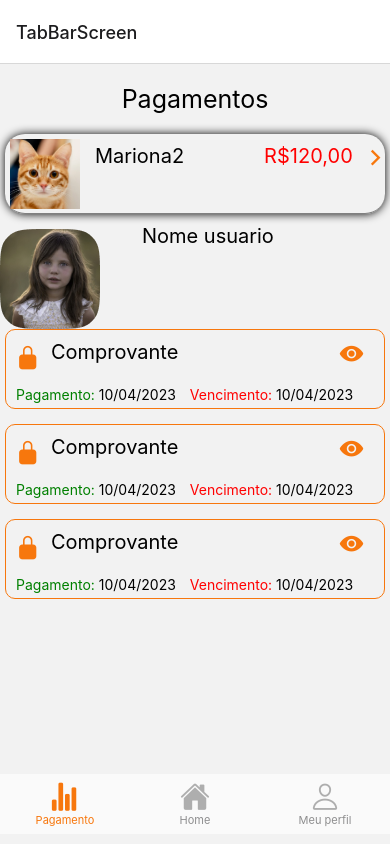
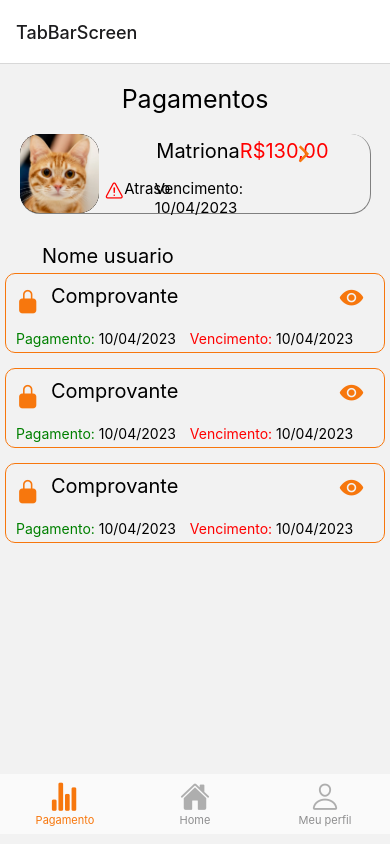
Before and after one commit to alexandy7/VanGo, a React Native app: screen /Pagamento in a window 390 px wide. Built offline with nearby package versions, Linux system fonts and the light colour scheme.

Commit message:
card responsivo

```diff
--- /dev/null
+++ b/Src/Componentes/Common/CardPagamento.jsx
@@ -0,0 +1,128 @@
+import React from "react";
+import { View, StyleSheet, Text, TouchableOpacity, Image } from "react-native";
+import { Ionicons } from '@expo/vector-icons'
+
+export default function CardPagamento({item})
+{
+
+    return(
+        <View style={styles.container}>
+            <View style={styles.divimagem}>
+                <Image source={require('../../../assets/gato.jpg')} style={styles.divimagem}/>
+            </View>
+
+            <View style={styles.containertexto}>
+
+                <View style={styles.divtextosuperior}>
+                    <Text style={styles.nome}>Matriona</Text>
+                    <Text style={styles.fatura}>R$130,00</Text>
+                    <TouchableOpacity style={styles.seta}>
+                        <Ionicons name="chevron-forward-outline" size={27} color='#F7770D'/>
+                    </TouchableOpacity>
+                </View>
+
+                <View style={styles.divtextoinferior}>
+
+                    <View style={styles.alinhatexto}>
+                        <Ionicons style={styles.warning} name="warning-outline" size={20} color='red'/>
+                        <Text style={styles.situacao}>Atraso</Text>
+                    </View>
+
+                    <Text style={styles.vencimento}>Vencimento: 10/04/2023</Text>
+
+                </View>
+
+            </View>
+
+        </View>
+    )
+}
+
+const styles = StyleSheet.create({
+    container: {
+        width: "90%",
+        height: 80,
+        borderColor: 'grey',
+        borderRadius: 20,
+        alignSelf: 'center',
+        borderBottomWidth: 1,
+        borderRightWidth: 1,
+        // shadowRadius: 10,
+        marginBottom: 35,
+        display: "flex",
+        flexDirection: "row"
+    },
+
+    divimagem: {
+        height: 79,
+        width: 79,
+        backgroundColor: "black",
+        position: "relative",
+        borderRadius: 20,
+    },
+
+    containertexto: {
+        display: "flex",
+        flexDirection: "column",
+        position: "relative",
+    },
+
+    divtextosuperior: {
+        display: "flex",
+        flexDirection: "row",
+        justifyContent: "space-between",
+        width: "80%",
+        height: 40,
+        position: "relative",
+        top: 5
+    },
+
+    nome: {
+        position:"relative",
+        fontSize: 20,
+        left: "30%"
+    },
+
+    fatura: {
+        position:"relative",
+        left: "30%",
+        fontSize: 20,
+        color: "red"
+    },
+
+    seta: {
+        position:"relative",
+        left: "10%"
+    },
+
+    divtextoinferior: {
+        display: "flex",
+        flexDirection: "row",
+        justifyContent: "space-between",
+        width: "80%",
+        height: 40,
+        position: "relative",
+        top: 5
+    },
+
+    warning: {
+        position: "relative",
+    },
+
+    situacao: {
+        position: "relative",
+        fontSize: 15
+    },
+
+    alinhatexto:{
+        display: "flex",
+        flexDirection: "row",
+        left: "3%"
+    },
+
+    vencimento: {
+        position: "relative",
+        fontSize: 15,
+        right: "5%"
+    }
+})
--- a/Src/Pages/Pagamento/Pagamento.jsx
+++ b/Src/Pages/Pagamento/Pagamento.jsx
@@ -3,6 +3,7 @@ import { useEffect, useState} from "react";
 import ComprovanteEnviado from "../../Componentes/Common/ComprovanteEnviado"
 import Api from "../../services/Api";
 import NotificacaoDePagamento from "../../Componentes/Common/NotificacaoPagamento";
+import CardPagamento from "../../Componentes/Common/CardPagamento";
 
 export default function Pagamento() {
 
@@ -31,10 +32,10 @@ export default function Pagamento() {
 <ScrollView>
         <View>
             <Text style={styles.titulo}>Pagamentos</Text>
-            <NotificacaoDePagamento></NotificacaoDePagamento>
+
+            <CardPagamento></CardPagamento>
 
             <View style={styles.pagamentoAtual}>
-                <Image source={require('../../../assets/UserPhoto.png')}/>
                 <Text style={styles.nomeusuario}>Nome usuario</Text>
             </View>
 
```
